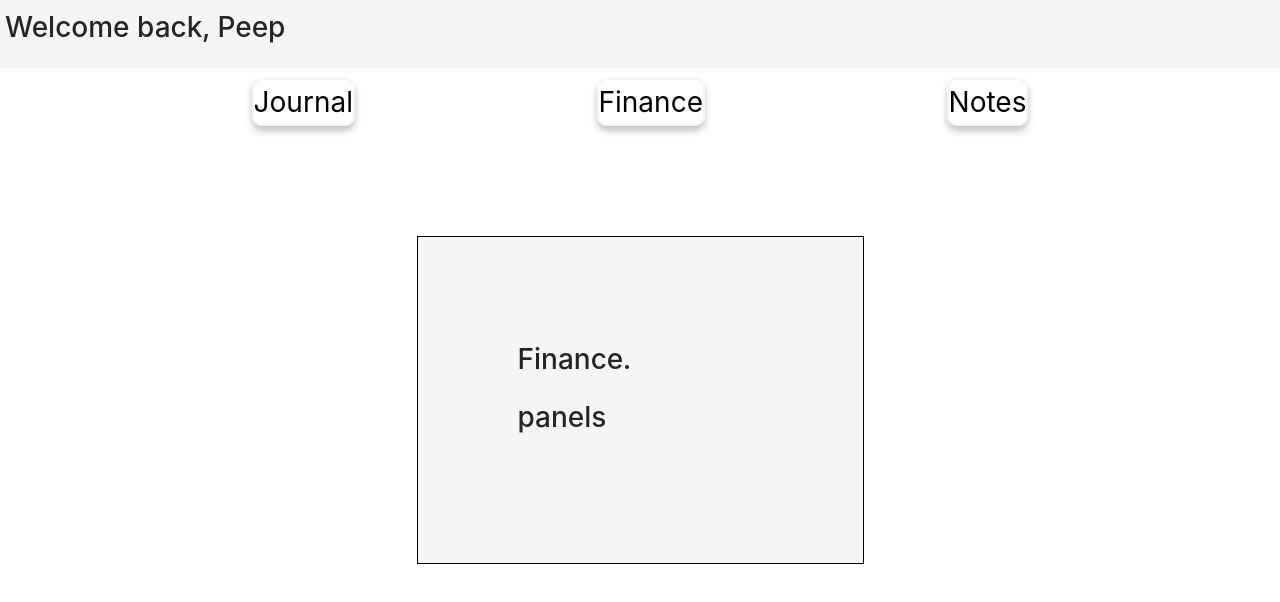
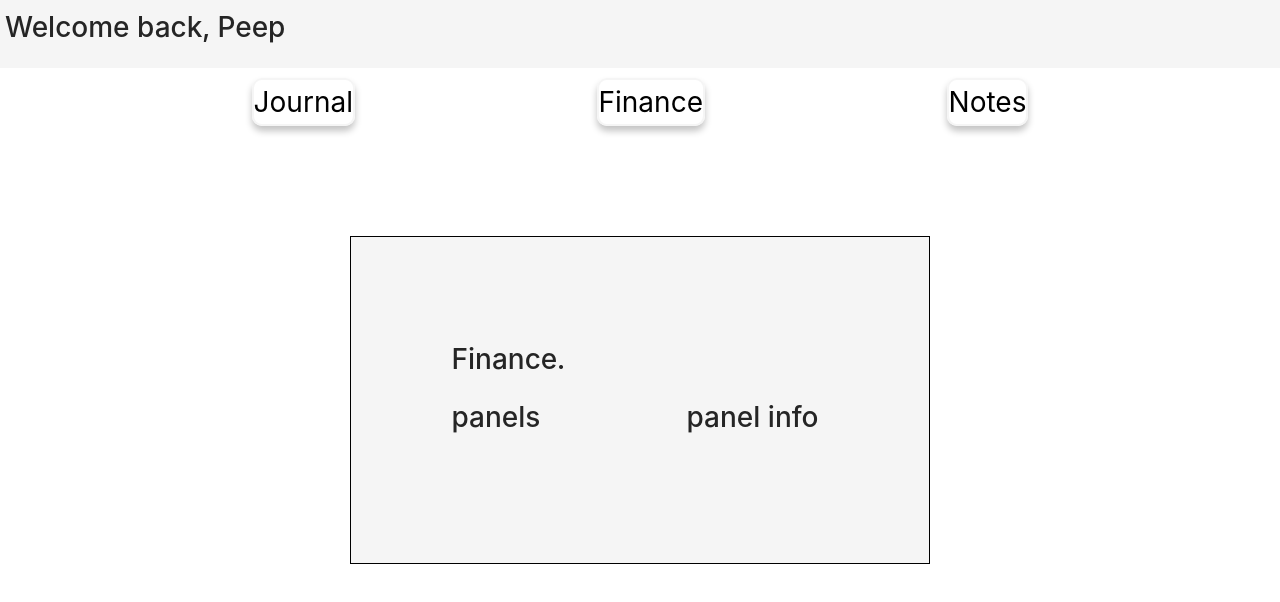
Before and after one commit to arn-foto/encrypt-me, a React (Create React App) app in the folder encrypt-me/: page /finance in a window 1280 px wide. Shown: the top 602 px of the page. Built offline with nearby package versions, Linux system fonts and the light colour scheme.

Commit message:
+ Create finance panel info

```diff
--- a/encrypt-me/src/Components/FinanceWidget/index.js
+++ b/encrypt-me/src/Components/FinanceWidget/index.js
@@ -1,5 +1,5 @@
 import React from "react";
-import { FinanceContainer, FinancePanels } from "./styles";
+import { FinanceContainer, FinancePanels, FinancePanelInfo } from "./styles";
 
 function FinanceWidget() {
 	return (
@@ -8,6 +8,9 @@ function FinanceWidget() {
 				<h1>Finance.</h1>
 				<FinancePanels>
 					<h1>panels</h1>
+					<FinancePanelInfo>
+						<h1>panel info</h1>
+					</FinancePanelInfo>
 				</FinancePanels>
 			</FinanceContainer>
 		</div>
--- a/encrypt-me/src/Components/FinanceWidget/styles.js
+++ b/encrypt-me/src/Components/FinanceWidget/styles.js
@@ -14,4 +14,8 @@ const FinancePanels = styled.div`
 	grid-template-rows: auto auto;
 `;
 
-export { FinanceContainer, FinancePanels };
+const FinancePanelInfo = styled.div`
+	grid-row: span 2;
+`;
+
+export { FinanceContainer, FinancePanels, FinancePanelInfo };
```
